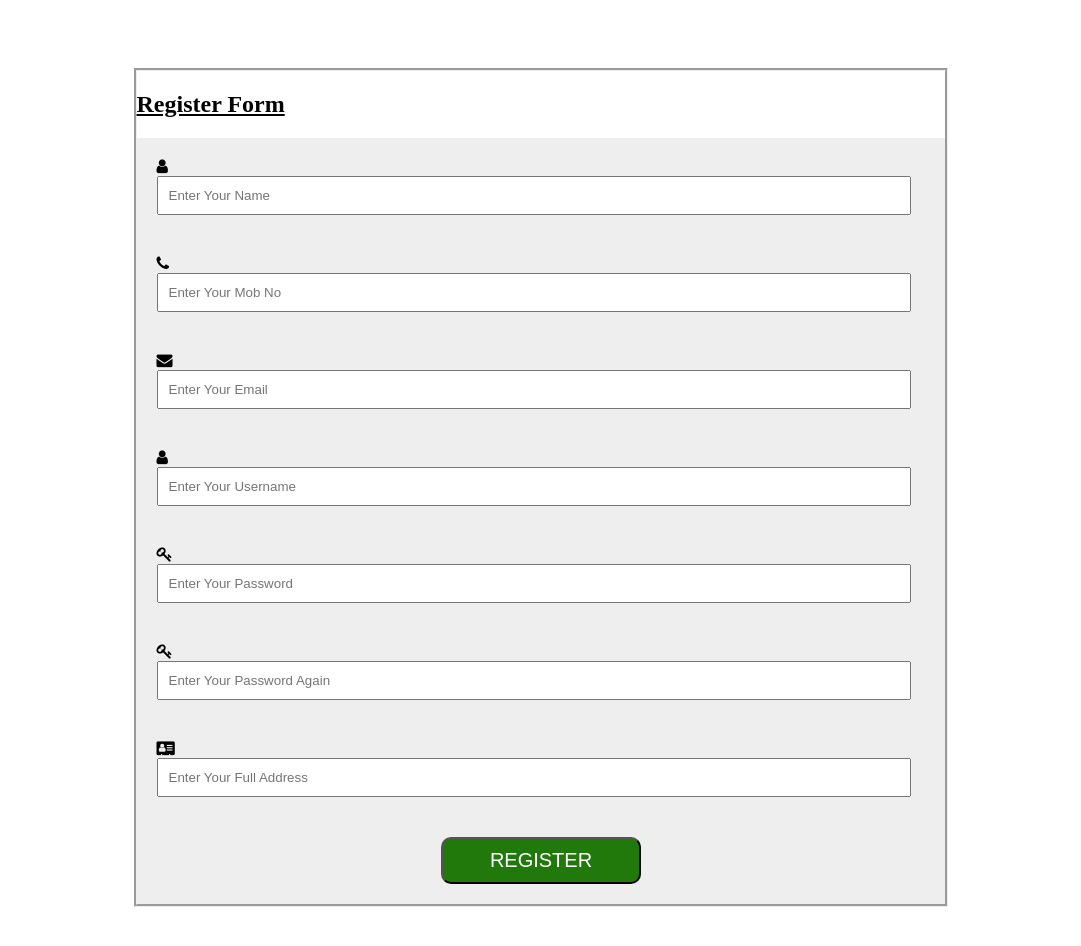
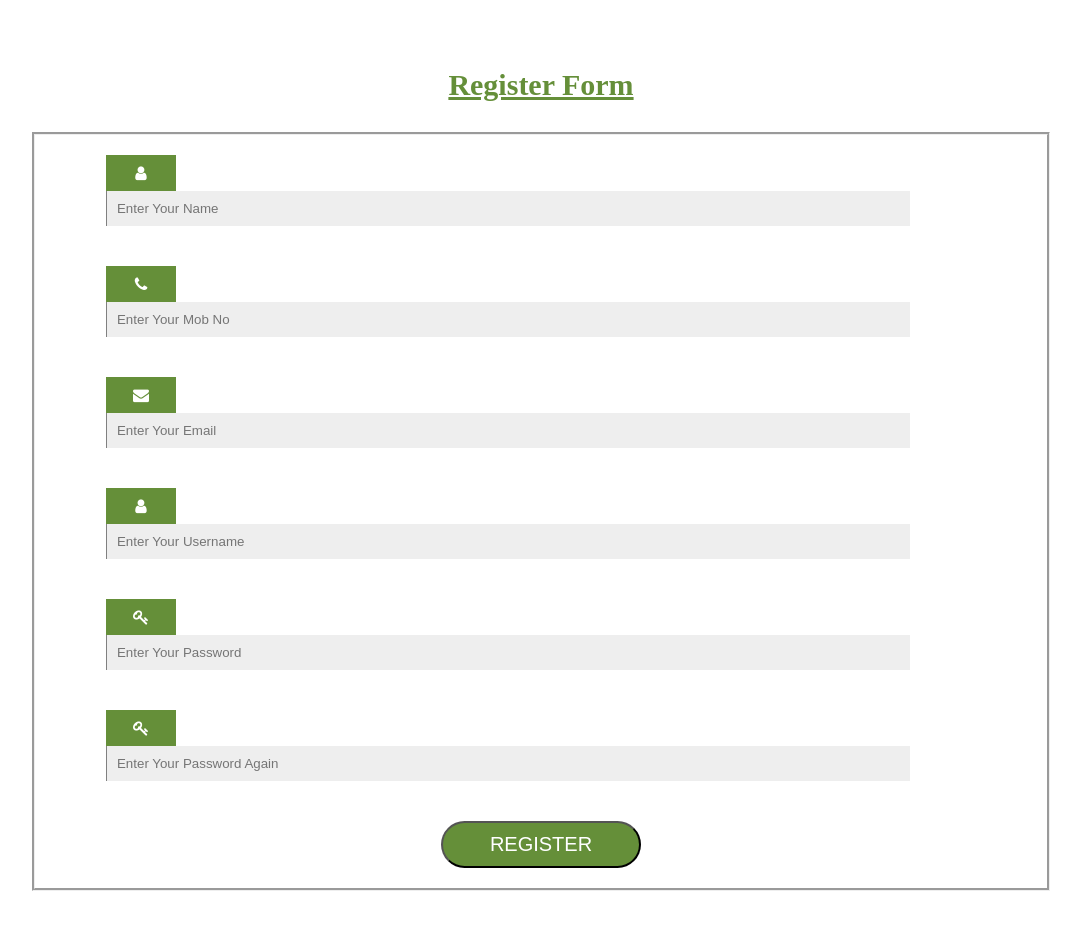
Before and after one commit to ankitbajpai1607/FoodXprs_clone, a plain HTML site: page register.html in a window 1280 px wide. Shown: the part 240-1186 px from the top of the page, without its empty margins (99-1180 px from the left). Drawn offline with Linux system fonts and the light colour scheme.

Commit message:
completed

```diff
--- a/register.html
+++ b/register.html
@@ -11,57 +11,84 @@
         #anwar-reg-container {
             width: 80%;
             margin: auto;
-            margin-top: 100px;
+            margin-top: 30px;
             margin-bottom: 100px;
+            border-style: groove;
         }
 
         .anwar-reg-box {
-            width: 80%;
+            width: 90%;
             margin: auto;
-            border-style: groove;
+
             display: flex;
             flex-direction: column;
         }
 
         .anwar-reg-box>div {
             padding: 20px;
-            background-color: rgb(238, 238, 238);
+
             border: grey;
 
+
         }
+
         .anwar-reg-box input {
-            width: 95%;
+            width: 90%;
             padding: 10px;
             outline: none;
+            background-color: rgb(238, 238, 238);
+            border: none;
+            border-left: 1px solid gray;
+
 
         }
-        .anwar-reg-box > h2 {
-            text-decoration: underline;
+
+        .anwar-reg-box>h2 {
+
+            margin: auto;
+            font-size: 30px;
         }
 
         .anwar-reg-btn {
             padding: 10px;
             width: 200px;
             color: white;
-            background-color: rgb(33, 121, 11);
-            border-radius: 10px;
+            background-color: #658F39;
+            border-radius: 100px;
             font-size: 20px;
+            margin: 20px;
         }
+
         .anwar-reg-btn:hover {
             background-color: rgb(68, 97, 10);
+            opacity: 0.8;
+            text-decoration: underline;
         }
+
         .background-img {
             background-image: url('https://cdn.pixabay.com/photo/2016/12/09/11/33/smartphone-1894723_960_720.jpg');
             height: 200px;
             width: 100%;
 
         }
+
         .reg-page-heading {
             width: 30%;
             margin: auto;
             padding: 80px;
             font-size: 40px;
-            color: rgb(33, 121, 11);
+            color: #658F39;
+        }
+
+        .icon {
+            padding: 10px;
+            background: #658F39;
+            color: white;
+            min-width: 50px;
+            text-align: center;
+        }
+        .icon:hover{
+            opacity: 0.8;
         }
     </style>
 </head>
@@ -69,7 +96,7 @@
 <body>
 
     <div class="background-img">
-        <h1 class="reg-page-heading" >REGISTER PAGE</h1>
+        <h1 class="reg-page-heading">REGISTER PAGE</h1>
 
     </div>
 
@@ -84,42 +111,44 @@
 
 
 
-
+    <h2
+        style="text-align: center; margin: 100px 0px 0px 0px; font-size: 30px; text-decoration: underline; color: #658F39;">
+        Register Form</h2>
 
     <div id="anwar-reg-container">
+
         <form class="anwar-reg-box">
-            <h2>Register Form</h2>
+
             <div>
                 <i class="fa fa-user icon"></i>
-                <input type="text" required = "required" id="anwar-name" placeholder="Enter Your Name">
+                <input type="text" required="required" id="anwar-name" placeholder="Enter Your Name">
             </div>
             <div>
                 <i class="fa fa-phone icon"></i>
-                <input type="tel" required = "required" id="anwar-mob" placeholder="Enter Your Mob No">
+                <input type="tel" required="required" id="anwar-mob" placeholder="Enter Your Mob No">
             </div>
             <div>
                 <i class="fa fa-envelope icon"></i>
-                <input type="email" required = "required" id="anwar-email" placeholder="Enter Your Email">
+                <input type="email" required="required" id="anwar-email" placeholder="Enter Your Email">
             </div>
             <div>
                 <i class="fa fa-user icon"></i>
-                <input type="text" required = "required" id="anwar-user" placeholder="Enter Your Username">
+                <input type="text" required="required" id="anwar-user" placeholder="Enter Your Username">
             </div>
             <div>
                 <i class="fa fa-key icon"></i>
-                <input type="password" required = "required" id="anwar-pass" placeholder="Enter Your Password">
+                <input type="password" required="required" id="anwar-pass" placeholder="Enter Your Password">
             </div>
             <div>
                 <i class="fa fa-key icon"></i>
-                <input type="password" required = "required" id="anwar-Cpass" placeholder="Enter Your Password Again">
+                <input type="password" required="required" id="anwar-Cpass" placeholder="Enter Your Password Again">
             </div>
-            <div>
+            <!-- <div>
                 <i class="fa fa-address-card"></i>
                 <input type="text" required = "required" id="anwar-add" placeholder="Enter Your Full Address">
-            </div>
-
-            <div style="text-align: center;"><button class="anwar-reg-btn" onclick="register()">REGISTER</button></div>
+            </div> -->
         </form>
+        <div style="text-align: center; "><button class="anwar-reg-btn" onclick="register()">REGISTER</button></div>
     </div>
 
     <script>
@@ -130,21 +159,13 @@
             var user = document.getElementById("anwar-user").value
             var pass = document.getElementById("anwar-pass").value
             var Cpass = document.getElementById("anwar-Cpass").value
-            var add = document.getElementById("anwar-add").value
-
-        if(mob.length < 10 || mob.length > 10) {
-            alert('Invalid Number')
-        }
-
-        for (var i = 0; i < pass.length; i++){
-            if(pass[i] !=Cpass[i]){
-                alert('Password & Confirm Password did not match')
-            }
-        }
 
 
 
+            if(mob.length < 10 || mob.length > 10){
+                alert("Please Enter 10 digit Mobile Number")
 
+            }
 
             localStorage.setItem('name', name)
             localStorage.setItem('mob', mob)
@@ -152,7 +173,13 @@
             localStorage.setItem('user', user)
             localStorage.setItem('pass', pass)
             localStorage.setItem('Cpass', Cpass)
-            localStorage.setItem('Address', add)
+
+
+
+
+
+
+
         }
 
 
```
